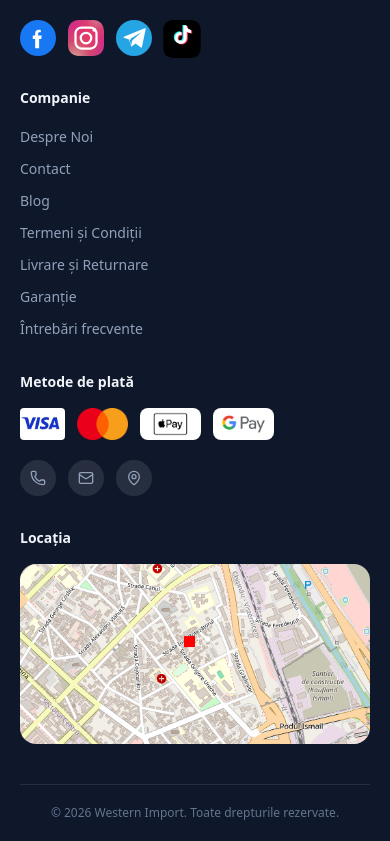
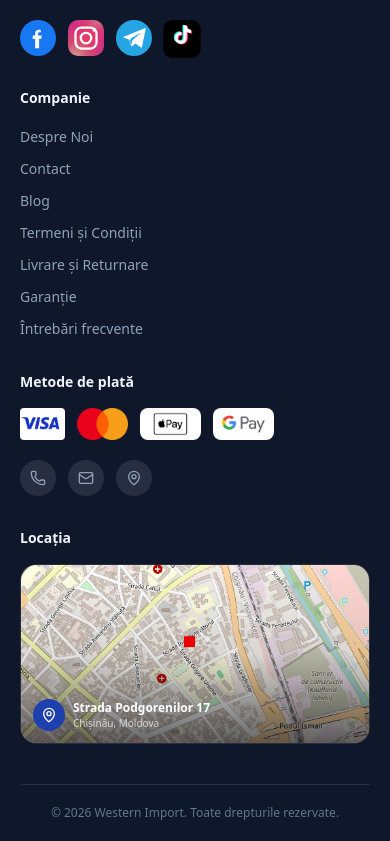
Before and after one commit to StarDCDC/western-import-site, a Next.js app: page / in a window 390 px wide. Shown: the part 2074-2915 px from the top of the page. Built offline with nearby package versions, Linux system fonts and the light colour scheme; no server answers; the database is empty.

Commit message:
fix: mobile nav text warm white + footer map premium overlay

```diff
--- a/src/components/layout/Footer.tsx
+++ b/src/components/layout/Footer.tsx
@@ -93,13 +93,19 @@ export default function Footer() {
               href="https://www.google.com/maps?q=Strada+Podgorenilor+17+Chisinau+Moldova"
               target="_blank"
               rel="noopener noreferrer"
-              className="block rounded-2xl overflow-hidden h-[180px] relative group cursor-pointer"
+              className="block rounded-2xl overflow-hidden h-[180px] relative group cursor-pointer border border-white/10 hover:border-white/20 transition-colors"
             >
-              <img src="/map-location.png" alt="Western Import" className="w-full h-full object-cover" />
-              <div className="absolute inset-0 bg-black/0 group-hover:bg-black/20 transition-colors flex items-end justify-center pb-3">
-                <span className="px-3 py-1.5 bg-primary text-white rounded-lg text-[10px] font-semibold opacity-0 group-hover:opacity-100 transition-opacity">
-                  📍 {t('footer.location')}
-                </span>
+              <img src="/map-location.png" alt="Western Import — Strada Podgorenilor 17, Chișinău" className="w-full h-full object-cover" loading="lazy" />
+              <div className="absolute inset-0 bg-gradient-to-t from-black/60 via-black/10 to-transparent" />
+              <div className="absolute inset-0 bg-primary/0 group-hover:bg-primary/10 transition-colors" />
+              <div className="absolute bottom-3 left-3 right-3 flex items-center gap-2">
+                <div className="w-8 h-8 rounded-full bg-primary flex items-center justify-center shrink-0">
+                  <MapPin className="w-4 h-4 text-white" />
+                </div>
+                <div className="min-w-0">
+                  <p className="text-xs font-semibold text-white truncate">Strada Podgorenilor 17</p>
+                  <p className="text-[10px] text-white/70">Chișinău, Moldova</p>
+                </div>
               </div>
             </a>
           </div>
--- a/src/components/layout/Header.tsx
+++ b/src/components/layout/Header.tsx
@@ -263,7 +263,7 @@ export default function Header() {
                     href={item.href}
                     onClick={() => setMobileMenuOpen(false)}
                     className={`flex items-center gap-2 py-2.5 text-sm font-medium ${
-                      item.highlight ? 'text-accent font-bold' : 'text-slate-300 dark:text-slate-700'
+                      item.highlight ? 'text-accent font-bold' : 'text-slate-100 dark:text-slate-300'
                     }`}
                   >
                     <span>{item.icon}</span>
```
